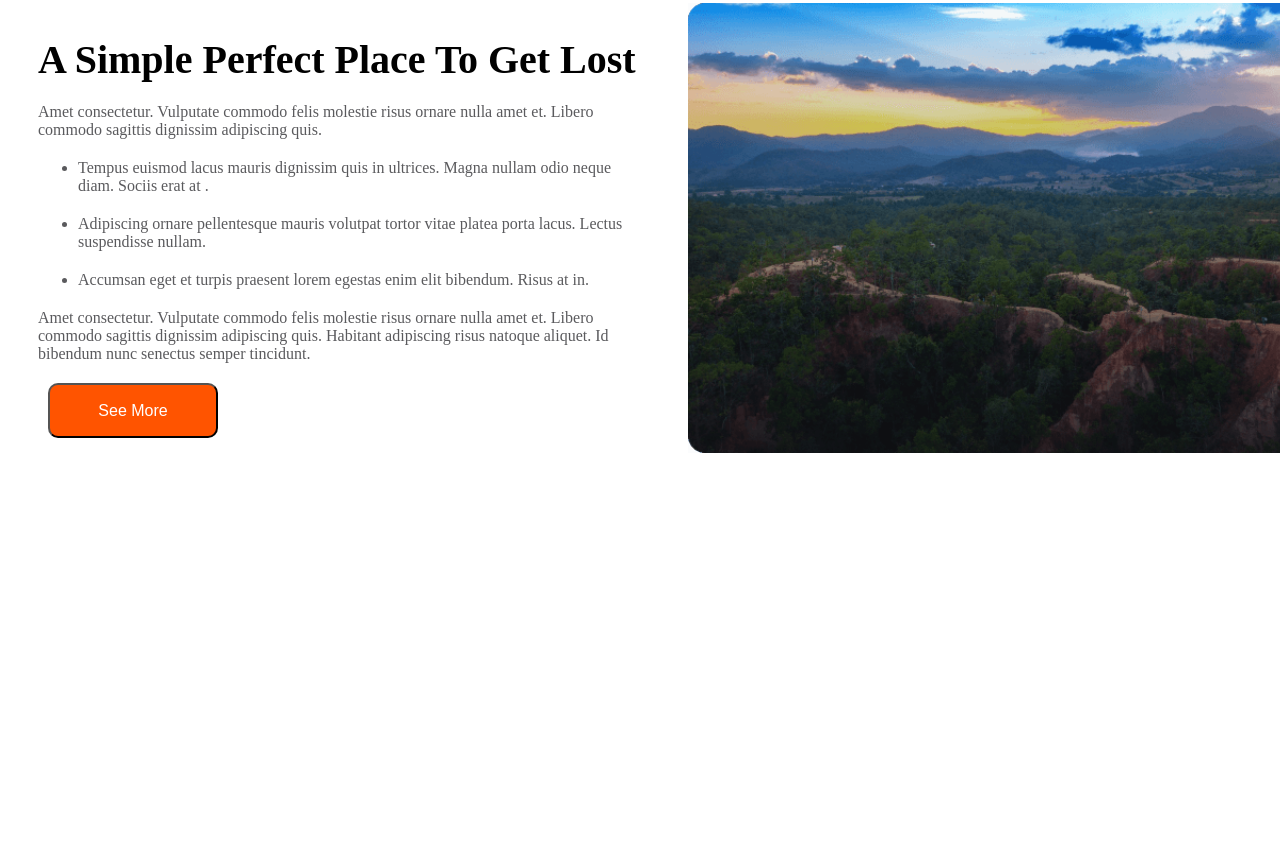
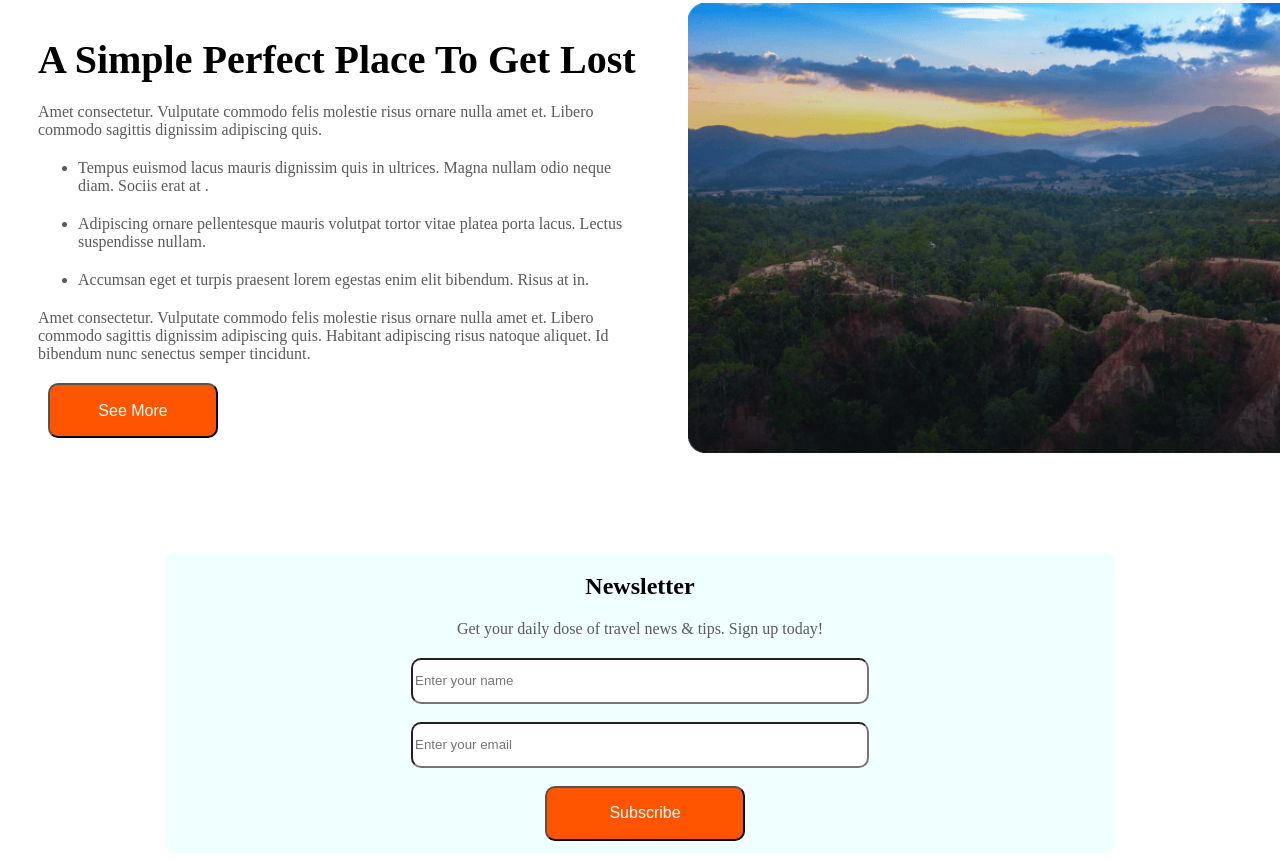
Before and after one commit to mohammademon393/Hero-Travel, a plain HTML site: page index.html in a window 1280 px wide. Shown: the part 3197-4058 px from the top of the page. Before the commit the page ends 3850 px from the top, so only its background shows below. Drawn offline with Linux system fonts and the light colour scheme.

Commit message:
Finish the main part and update css file

```diff
--- a/css/styles.css
+++ b/css/styles.css
@@ -129,3 +129,28 @@
     text-align: left;
     margin-top: 30px;
 }
+
+
+/* section 5 */
+.sec-5{
+    width: 950px;
+    height: 300px;
+    background-color: azure;
+    margin-top: -100px;
+    border-radius: 10px;
+
+}
+.sec-5 input{
+    width: 450px;
+    height: 40px;
+    border-radius: 10px;
+}
+.sec-5 button{
+    width: 200px;
+}
+.sec-5-container{
+    display: flex;
+    justify-content: center;
+        text-align: center;
+        align-items: center;
+}
--- a/index.html
+++ b/index.html
@@ -144,7 +144,7 @@
             </div>
         </section>
 
-        <!-- section 5 -->
+        <!-- section 4 -->
         <section class="sec-1">
             <div class="sec-1-d1">
                 <h2>A Simple Perfect Place To Get Lost</h2>
@@ -167,6 +167,18 @@
                 <img width="650px" height="450px" src="./Images/Group 40089.png" alt="" srcset="">
             </div>
         </section>
+
+<!-- start sectio-5 -->
+        <section class="sec-5-container">
+            <div class="sec-5">
+                <h2>Newsletter</h2>
+                <p>Get your daily dose of travel news & tips. Sign up today!</p>
+                <input placeholder="Enter your name" type="text"> <br><br>
+                <input placeholder="Enter your email" type="text"> <br><br>
+                <button class="btn">Subscribe</button>
+            </div>
+        </section>
+
     </main>
     <footer></footer>
 </body>
```
